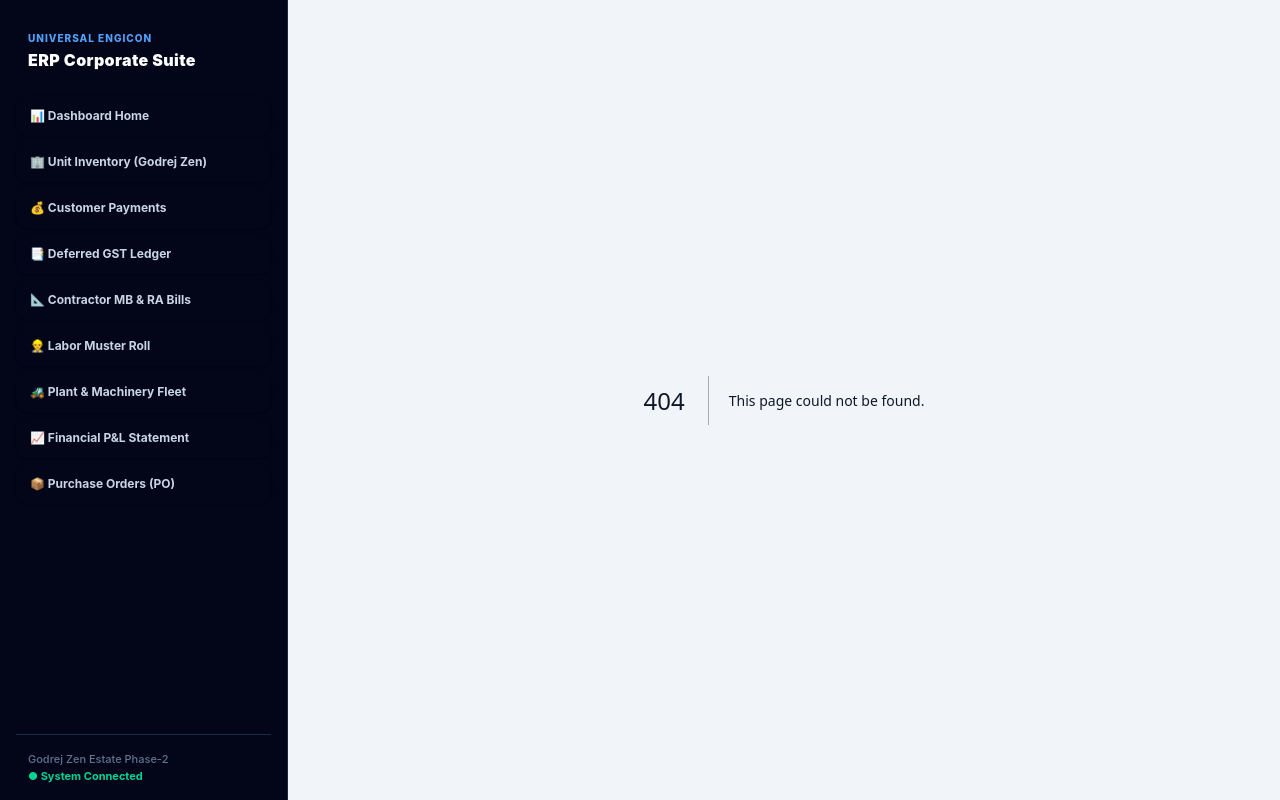
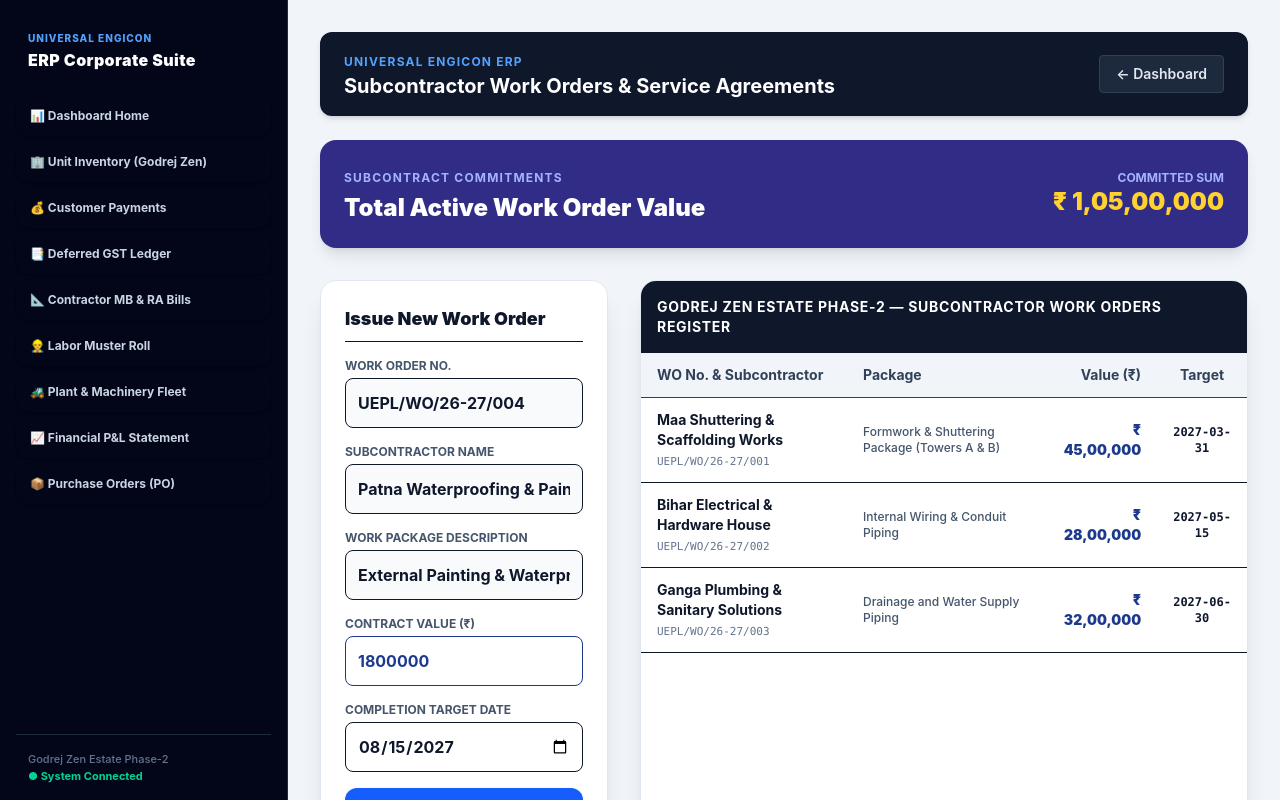
Before and after one commit to khalidahmad71/erp-universalengicon, a Next.js app: page /work-orders in a window 1280 px wide. Before the commit this address had no page. Built offline with nearby package versions, Linux system fonts and the light colour scheme; no server answers.

Commit message:
Add Subcontractor Work Orders and Service Agreements module

```diff
--- /dev/null
+++ b/app/work-orders/page.tsx
@@ -0,0 +1,155 @@
+'use client';
+
+import React, { useState } from 'react';
+import Link from 'next/link';
+import { createClient } from '@supabase/supabase-js';
+
+const supabaseUrl = process.env.NEXT_PUBLIC_SUPABASE_URL || 'https://jvorxidiigvdznnpgxrj.supabase.co';
+const supabaseKey = process.env.NEXT_PUBLIC_SUPABASE_ANON_KEY || '';
+let supabase: any = null;
+try { if (supabaseUrl && supabaseKey) { supabase = createClient(supabaseUrl, supabaseKey); } } catch (e) {}
+
+const initialWorkOrders = [
+  { id: 1, work_order_no: 'UEPL/WO/26-27/001', subcontractor_name: 'Maa Shuttering & Scaffolding Works', work_package: 'Formwork & Shuttering Package (Towers A & B)', contract_value: 4500000, completion_target_date: '2027-03-31', wo_status: 'Active' },
+  { id: 2, work_order_no: 'UEPL/WO/26-27/002', subcontractor_name: 'Bihar Electrical & Hardware House', work_package: 'Internal Wiring & Conduit Piping', contract_value: 2800000, completion_target_date: '2027-05-15', wo_status: 'Active' },
+  { id: 3, work_order_no: 'UEPL/WO/26-27/003', subcontractor_name: 'Ganga Plumbing & Sanitary Solutions', work_package: 'Drainage and Water Supply Piping', contract_value: 3200000, completion_target_date: '2027-06-30', wo_status: 'Active' }
+];
+
+export default function WorkOrdersModule() {
+  const [woList, setWoList] = useState(initialWorkOrders);
+  const [woNo, setWoNo] = useState('UEPL/WO/26-27/004');
+  const [subName, setSubName] = useState('Patna Waterproofing & Painting Co.');
+  const [packageType, setPackageType] = useState('External Painting & Waterproofing');
+  const [val, setVal] = useState<number>(1800000);
+  const [targetDate, setTargetDate] = useState('2027-08-15');
+  const [status, setStatus] = useState('Active');
+  const [isSaving, setIsSaving] = useState(false);
+  const [successMsg, setSuccessMsg] = useState('');
+
+  const handleAddWO = async (e: React.FormEvent) => {
+    e.preventDefault();
+    setIsSaving(true);
+    const newEntry = {
+      id: woList.length + 1,
+      work_order_no: woNo,
+      subcontractor_name: subName,
+      work_package: packageType,
+      contract_value: val,
+      completion_target_date: targetDate,
+      wo_status: status
+    };
+
+    try {
+      if (supabase) {
+        await supabase.from('subcontractor_work_orders').insert([newEntry]);
+      }
+      setWoList([newEntry, ...woList]);
+      setSuccessMsg('Subcontractor Work Order issued and saved successfully!');
+    } catch (err) {
+      console.error(err);
+    } finally {
+      setIsSaving(false);
+    }
+  };
+
+  const totalContractCommitment = woList.reduce((acc, w) => acc + w.contract_value, 0);
+
+  return (
+    <div className="p-8 pb-20">
+
+      {/* Top Header */}
+      <div className="max-w-6xl mx-auto mb-6 flex justify-between items-center bg-slate-900 text-white px-6 py-4 rounded-xl shadow-md">
+        <div>
+          <span className="text-xs uppercase tracking-widest text-blue-400 font-bold">Universal Engicon ERP</span>
+          <h2 className="text-xl font-bold">Subcontractor Work Orders & Service Agreements</h2>
+        </div>
+        <Link href="/" className="bg-slate-800 hover:bg-slate-700 text-slate-200 text-sm font-semibold py-2 px-4 rounded border border-slate-700 transition">
+          ← Dashboard
+        </Link>
+      </div>
+
+      {successMsg && (
+        <div className="max-w-6xl mx-auto mb-6 bg-emerald-50 border border-emerald-300 text-emerald-900 p-4 rounded-xl font-bold text-center">
+          ✓ {successMsg}
+        </div>
+      )}
+
+      {/* Summary Stat Card */}
+      <div className="max-w-6xl mx-auto bg-indigo-900 text-white p-6 rounded-2xl shadow-lg mb-8 flex justify-between items-center">
+        <div>
+          <span className="text-xs uppercase tracking-widest text-indigo-300 font-bold">Subcontract Commitments</span>
+          <h3 className="text-2xl font-black mt-1">Total Active Work Order Value</h3>
+        </div>
+        <div className="text-right">
+          <p className="text-xs text-indigo-300 uppercase font-bold">Committed Sum</p>
+          <p className="text-2xl font-black text-amber-300">₹ {totalContractCommitment.toLocaleString('en-IN')}</p>
+        </div>
+      </div>
+
+      {/* Form & Table Container */}
+      <div className="max-w-6xl mx-auto grid grid-cols-1 lg:grid-cols-3 gap-8">
+
+        {/* Issue Work Order Form */}
+        <div className="bg-white p-6 rounded-2xl shadow-xl border border-slate-200 h-fit">
+          <h3 className="text-lg font-black text-slate-900 mb-4 pb-2 border-b">Issue New Work Order</h3>
+          <form onSubmit={handleAddWO} className="space-y-4">
+            <div>
+              <label className="block text-xs font-bold text-slate-600 uppercase mb-1">Work Order No.</label>
+              <input type="text" className="w-full p-3 border rounded-lg font-bold bg-slate-50" value={woNo} onChange={(e) => setWoNo(e.target.value)} required />
+            </div>
+            <div>
+              <label className="block text-xs font-bold text-slate-600 uppercase mb-1">Subcontractor Name</label>
+              <input type="text" className="w-full p-3 border rounded-lg font-bold bg-slate-50" value={subName} onChange={(e) => setSubName(e.target.value)} required />
+            </div>
+            <div>
+              <label className="block text-xs font-bold text-slate-600 uppercase mb-1">Work Package Description</label>
+              <input type="text" className="w-full p-3 border rounded-lg font-bold bg-slate-50" value={packageType} onChange={(e) => setPackageType(e.target.value)} required />
+            </div>
+            <div>
+              <label className="block text-xs font-bold text-slate-600 uppercase mb-1">Contract Value (₹)</label>
+              <input type="number" className="w-full p-3 border rounded-lg font-bold text-blue-900" value={val} onChange={(e) => setVal(Number(e.target.value))} required />
+            </div>
+            <div>
+              <label className="block text-xs font-bold text-slate-600 uppercase mb-1">Completion Target Date</label>
+              <input type="date" className="w-full p-3 border rounded-lg font-bold" value={targetDate} onChange={(e) => setTargetDate(e.target.value)} required />
+            </div>
+            <button type="submit" disabled={isSaving} className="w-full bg-blue-600 hover:bg-blue-700 text-white font-black py-3.5 rounded-xl shadow transition uppercase tracking-wider text-sm">
+              {isSaving ? 'Issuing...' : '📝 Issue & Save Work Order'}
+            </button>
+          </form>
+        </div>
+
+        {/* Master Table */}
+        <div className="lg:col-span-2 bg-white rounded-2xl shadow-xl border border-slate-200 overflow-hidden">
+          <div className="bg-slate-900 text-white p-4 font-bold text-sm uppercase tracking-wider">
+            Godrej Zen Estate Phase-2 — Subcontractor Work Orders Register
+          </div>
+          <table className="w-full text-left border-collapse text-sm">
+            <thead className="bg-slate-100 text-slate-700 border-b">
+              <tr>
+                <th className="py-3 px-4">WO No. & Subcontractor</th>
+                <th className="py-3 px-4">Package</th>
+                <th className="py-3 px-4 text-right">Value (₹)</th>
+                <th className="py-3 px-4 text-center">Target</th>
+              </tr>
+            </thead>
+            <tbody>
+              {woList.map((w) => (
+                <tr key={w.id} className="border-b hover:bg-slate-50">
+                  <td className="py-3 px-4">
+                    <span className="font-bold text-slate-900 block">{w.subcontractor_name}</span>
+                    <span className="text-[11px] font-mono text-slate-500">{w.work_order_no}</span>
+                  </td>
+                  <td className="py-3 px-4 text-slate-600 font-medium text-xs">{w.work_package}</td>
+                  <td className="py-3 px-4 text-right font-black text-blue-900">₹ {w.contract_value.toLocaleString('en-IN')}</td>
+                  <td className="py-3 px-4 text-center font-mono text-xs font-semibold">{w.completion_target_date}</td>
+                </tr>
+              ))}
+            </tbody>
+          </table>
+        </div>
+
+      </div>
+    </div>
+  );
+}
```
